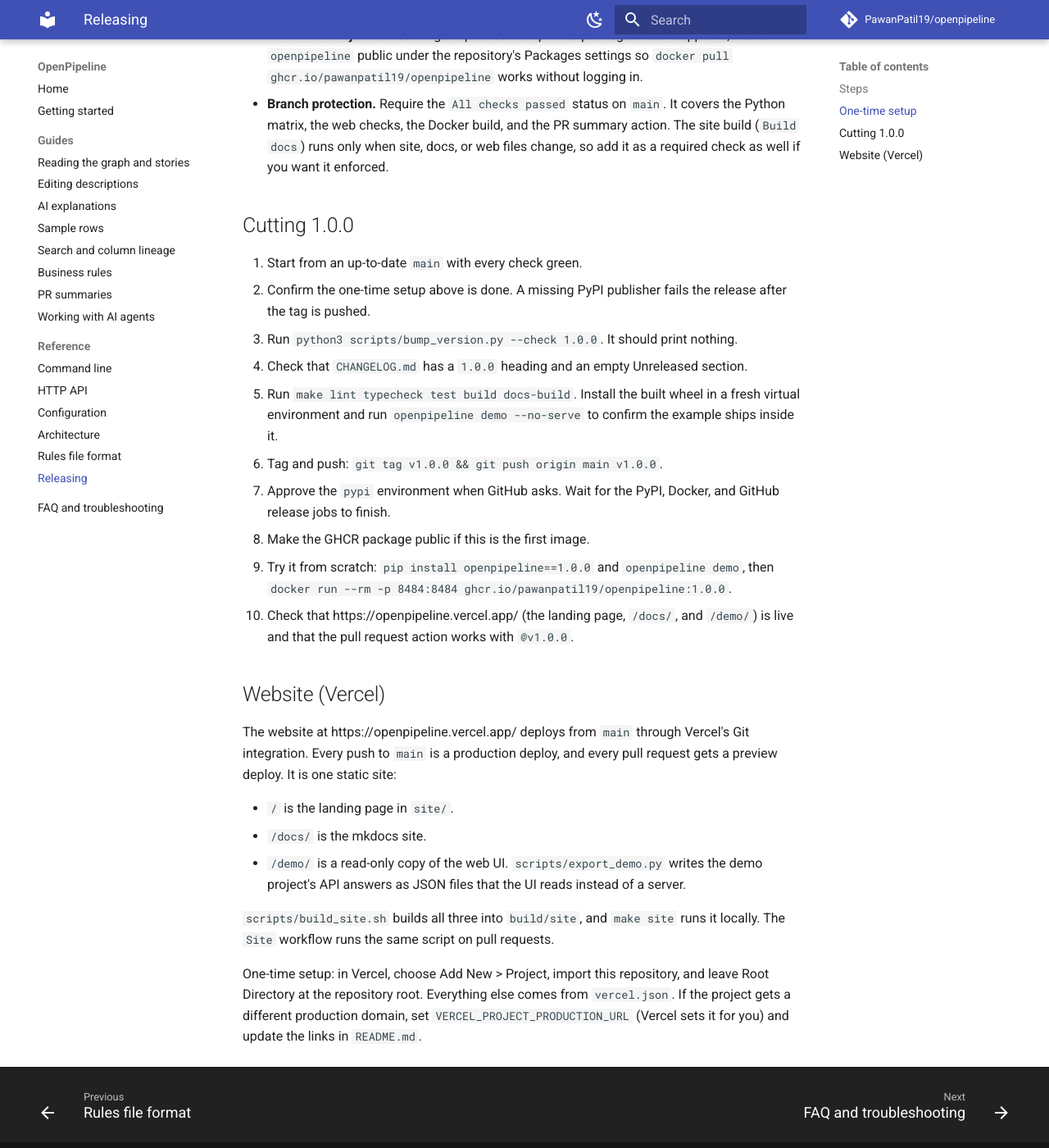
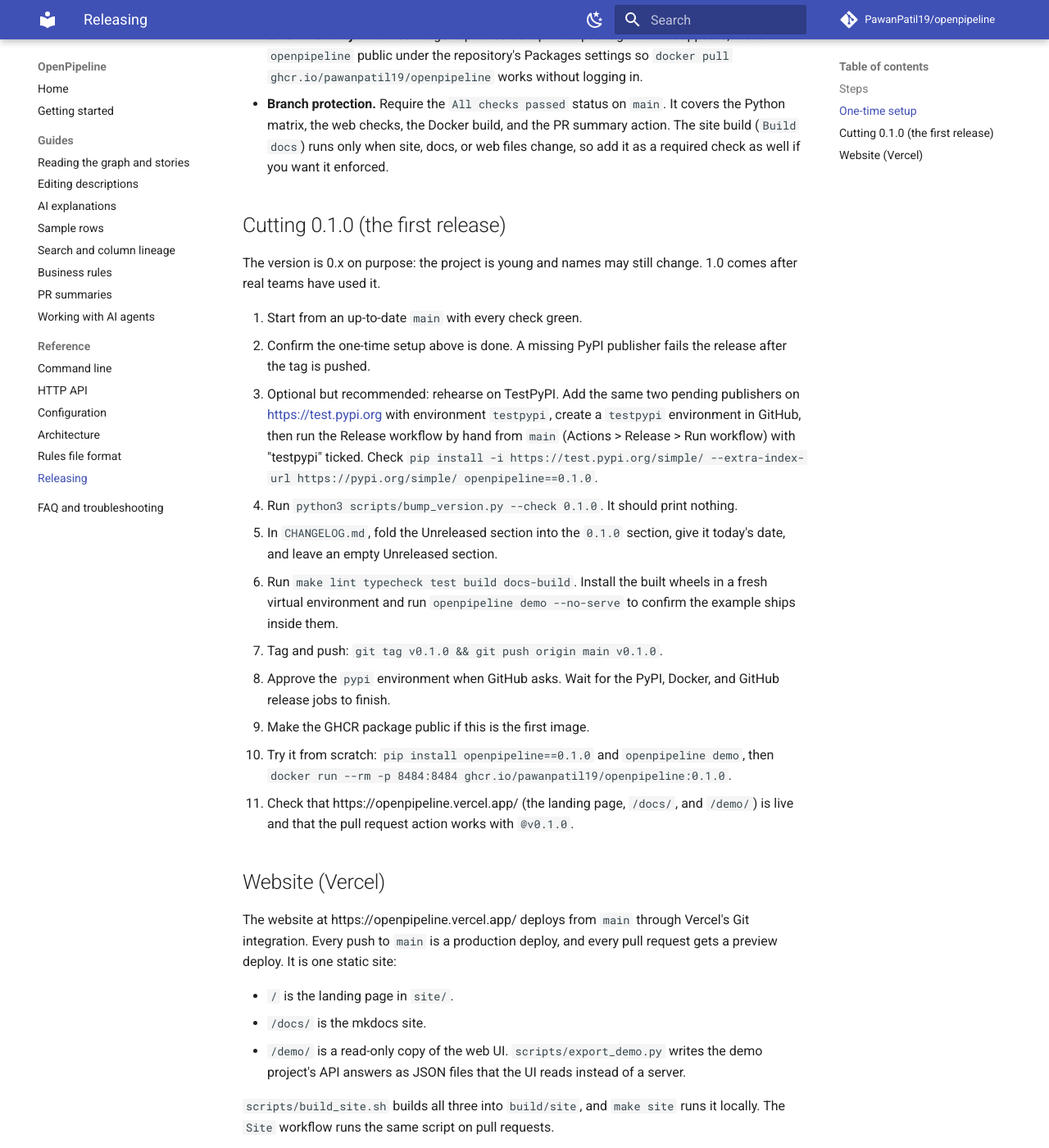
Before and after one commit to PawanPatil19/openpipeline, an MkDocs documentation site: the page built from docs/releasing.md, in a window 1280 px wide and 1400 px high, scrolled down 1091 px. Shown: the whole window at 82% size. Built offline with MkDocs 1.6.1 and Material for MkDocs 9.7.7, drawn with Linux system fonts in a browser that asks for light colours; comment, search, counter and statistics services are not loaded; some of the changed text lies outside the part shown.

Commit message:
Prepare the first release as 0.1.0 (#14)
1.0.0 was never published. Label the first release 0.1.0 and mark it Alpha,
since names and options may still change before real teams have used it.

- bump_version.py 0.1.0 across packages, web, and the core pin.
- Release workflow: a manual run can rehearse the PyPI upload on TestPyPI.
- docs/releasing.md: steps for cutting 0.1.0, including the TestPyPI rehearsal.
- README, docs and the PR action examples point at 0.x / @v0.1.0.
- Documentation and Changelog links on both PyPI pages.


Claude-Session: https://claude.ai/code/session_01D6689wNGXSt9noHZ8s7PfY

Co-authored-by: Claude <noreply@anthropic.com>

````diff
--- a/docs/guides/pr-summaries.md
+++ b/docs/guides/pr-summaries.md
@@ -31,7 +31,7 @@ jobs:
     runs-on: ubuntu-latest
     steps:
       - uses: actions/checkout@v7
-      - uses: PawanPatil19/openpipeline/actions/pr-summary@v1.0.0
+      - uses: PawanPatil19/openpipeline/actions/pr-summary@v0.1.0
         with:
           project-dir: .   # where dbt_project.yml lives
 ```
@@ -40,7 +40,7 @@ That is all. By default there is no AI, nothing leaves the runner, and no secret
 is needed.
 
 The action installs OpenPipeline from its own tag, so the tag you pick decides
-which version runs. Pin a full version such as `@v1.0.0`.
+which version runs. Pin a full version such as `@v0.1.0`.
 
 The summary is also written to the job's summary page, so it is useful even if you
 turn comments off with `comment: "false"`.
@@ -51,7 +51,7 @@ To add a short plain-words paragraph at the top of the comment, turn on `ai` and
 pass an Anthropic API key stored as a repository secret:
 
 ```yaml
-      - uses: PawanPatil19/openpipeline/actions/pr-summary@v1.0.0
+      - uses: PawanPatil19/openpipeline/actions/pr-summary@v0.1.0
         with:
           ai: "true"
           anthropic-api-key: ${{ secrets.ANTHROPIC_API_KEY }}
--- a/docs/releasing.md
+++ b/docs/releasing.md
@@ -10,24 +10,24 @@ Releases are cut by pushing a version tag. The
    `ghcr.io/pawanpatil19/openpipeline`, with an SBOM and provenance.
 5. Creates a GitHub release with generated notes and the wheels attached.
 
-Tags with a pre-release suffix (for example `v1.1.0-rc1`) are marked as
+Tags with a pre-release suffix (for example `v0.2.0-rc1`) are marked as
 pre-releases and do not move the `latest` Docker tag.
 
 ## Steps
 
 ```bash
-python3 scripts/bump_version.py 1.2.3
+python3 scripts/bump_version.py 0.2.0
 uv lock
-# Move the Unreleased section of CHANGELOG.md under a 1.2.3 heading.
-git commit -am "Release 1.2.3"
-git tag v1.2.3
-git push origin main v1.2.3
+# Move the Unreleased section of CHANGELOG.md under a 0.2.0 heading.
+git commit -am "Release 0.2.0"
+git tag v0.2.0
+git push origin main v0.2.0
 ```
 
 `bump_version.py` sets the version in both Python packages, in
 `apps/web/package.json`, and in the exact `openpipeline-core==` pin of the app.
 Never edit those by hand. Check them with
-`python3 scripts/bump_version.py --check 1.2.3`. The release workflow runs the
+`python3 scripts/bump_version.py --check 0.2.0`. The release workflow runs the
 same check against the tag and stops if anything differs.
 
 ## One-time setup
@@ -49,24 +49,33 @@ These need a repository admin and only have to be done once, before the first ta
   action. The site build (`Build docs`) runs only when site, docs, or web files change, so add
   it as a required check as well if you want it enforced.
 
-## Cutting 1.0.0
+## Cutting 0.1.0 (the first release)
+
+The version is 0.x on purpose: the project is young and names may still change.
+1.0 comes after real teams have used it.
 
 1. Start from an up-to-date `main` with every check green.
 2. Confirm the one-time setup above is done. A missing PyPI publisher fails the
    release after the tag is pushed.
-3. Run `python3 scripts/bump_version.py --check 1.0.0`. It should print nothing.
-4. Check that `CHANGELOG.md` has a `1.0.0` heading and an empty Unreleased section.
-5. Run `make lint typecheck test build docs-build`. Install the built wheel in a
+3. Optional but recommended: rehearse on TestPyPI. Add the same two pending
+   publishers on <https://test.pypi.org> with environment `testpypi`, create a
+   `testpypi` environment in GitHub, then run the Release workflow by hand from
+   `main` (Actions > Release > Run workflow) with "testpypi" ticked. Check
+   `pip install -i https://test.pypi.org/simple/ --extra-index-url https://pypi.org/simple/ openpipeline==0.1.0`.
+4. Run `python3 scripts/bump_version.py --check 0.1.0`. It should print nothing.
+5. In `CHANGELOG.md`, fold the Unreleased section into the `0.1.0` section, give it
+   today's date, and leave an empty Unreleased section.
+6. Run `make lint typecheck test build docs-build`. Install the built wheels in a
    fresh virtual environment and run `openpipeline demo --no-serve` to confirm the
-   example ships inside it.
-6. Tag and push: `git tag v1.0.0 && git push origin main v1.0.0`.
-7. Approve the `pypi` environment when GitHub asks. Wait for the PyPI, Docker, and
+   example ships inside them.
+7. Tag and push: `git tag v0.1.0 && git push origin main v0.1.0`.
+8. Approve the `pypi` environment when GitHub asks. Wait for the PyPI, Docker, and
    GitHub release jobs to finish.
-8. Make the GHCR package public if this is the first image.
-9. Try it from scratch: `pip install openpipeline==1.0.0` and `openpipeline demo`,
-   then `docker run --rm -p 8484:8484 ghcr.io/pawanpatil19/openpipeline:1.0.0`.
-10. Check that https://openpipeline.vercel.app/ (the landing page, `/docs/`, and `/demo/`) is live and that the
-    pull request action works with `@v1.0.0`.
+9. Make the GHCR package public if this is the first image.
+10. Try it from scratch: `pip install openpipeline==0.1.0` and `openpipeline demo`,
+    then `docker run --rm -p 8484:8484 ghcr.io/pawanpatil19/openpipeline:0.1.0`.
+11. Check that https://openpipeline.vercel.app/ (the landing page, `/docs/`, and
+    `/demo/`) is live and that the pull request action works with `@v0.1.0`.
 
 ## Website (Vercel)
 
````
Also changed, not shown: CHANGELOG.md (+4 -2 lines), README.md (+2 -1 lines), actions/pr-summary/README.md (+2 -2 lines), docs/index.md (+2 -2 lines), 6 other files.
